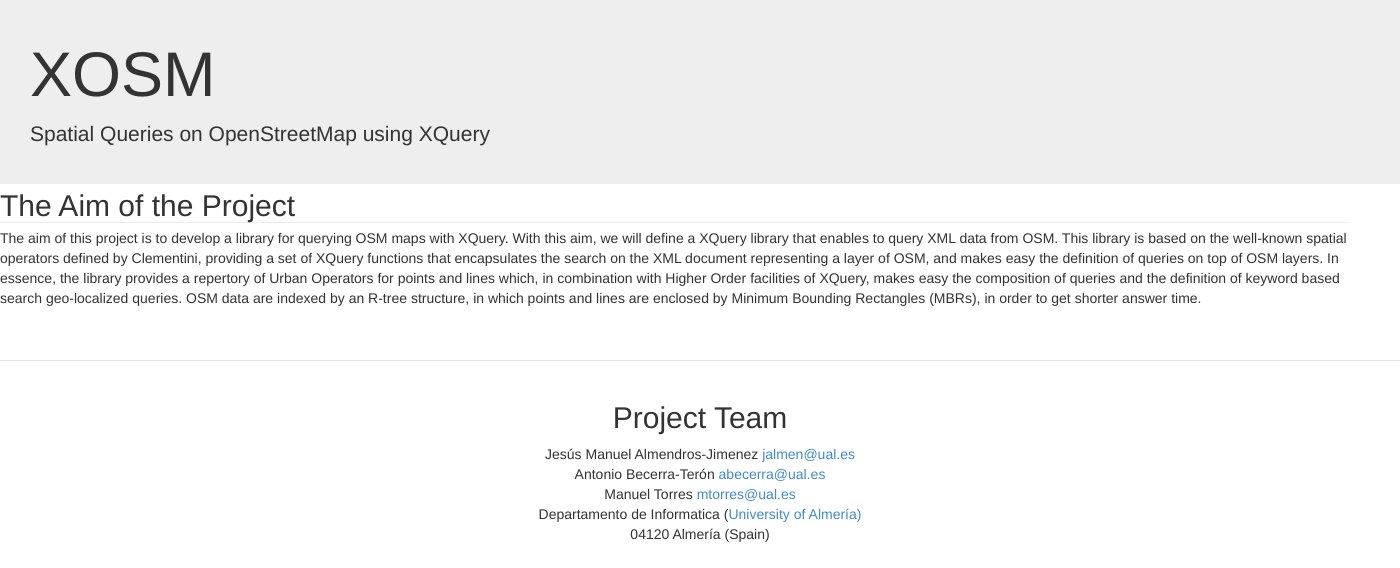
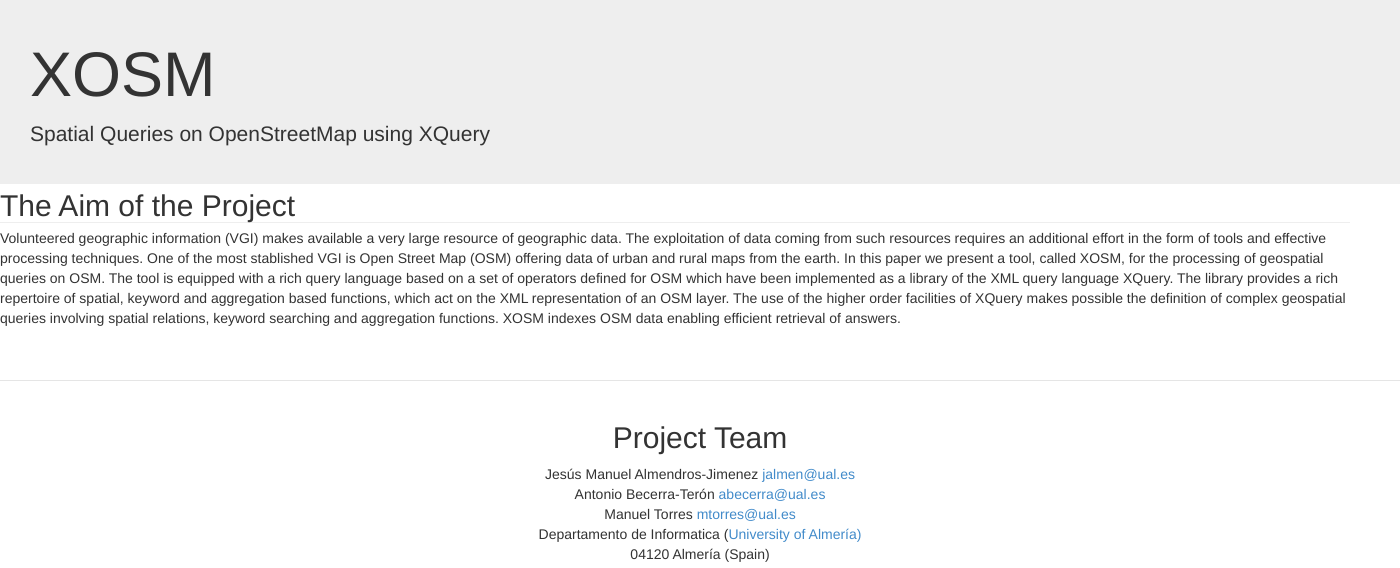
Before and after one commit to ualmtorres/XOSM, a PHP site: page / in a window 1400 px wide. Shown: the part 52-620 px from the top of the page. Run offline with PHP 8.4, Linux system fonts and the light colour scheme; some libraries are stand-ins or nearby versions.

Commit message:
Abstract included

```diff
--- a/index.php
+++ b/index.php
@@ -19,16 +19,12 @@
       <div class="col-md-12" role="main">
           <h2 class="page-header">The Aim of the Project</h2>
           <p>
-            The aim of this project is to develop a library for querying OSM maps with XQuery.
-            With this aim, we will define a XQuery library that enables to query XML data from OSM.
-            This library is based on the well-known spatial operators defined by Clementini,
-            providing a set of XQuery functions that encapsulates the search on the XML
-            document representing a layer of OSM, and makes easy the definition of queries on top of OSM layers.
-            In essence, the library provides a repertory of Urban Operators for points and lines which,
-            in combination with Higher Order facilities of XQuery, makes easy the composition of queries
-            and the definition of keyword based search geo-localized queries. OSM data are
-            indexed by an R-tree structure, in which points and lines are enclosed by Minimum
-            Bounding Rectangles (MBRs), in order to get shorter answer time.</p>
+            Volunteered geographic information (VGI) makes available a very large resource of geographic data. The exploitation of data coming from such resources requires an additional effort in the form of tools and effective processing techniques. One of the most stablished VGI is Open Street Map (OSM) offering data of urban and rural maps from the earth.
+In this paper we present a tool, called XOSM, for the processing of geospatial queries on OSM.
+The tool is equipped with a rich query language based on a set of operators
+defined for OSM which have been implemented as a library of the XML query language XQuery.
+The library provides a rich repertoire of spatial, keyword and aggregation based functions, which act on the XML representation of an OSM layer. The use of the higher order facilities of XQuery makes possible the definition of complex geospatial queries
+involving spatial relations, keyword searching and aggregation functions. XOSM indexes OSM data enabling efficient retrieval of answers.</p>
       </div>
     </div>
   </div>
```
